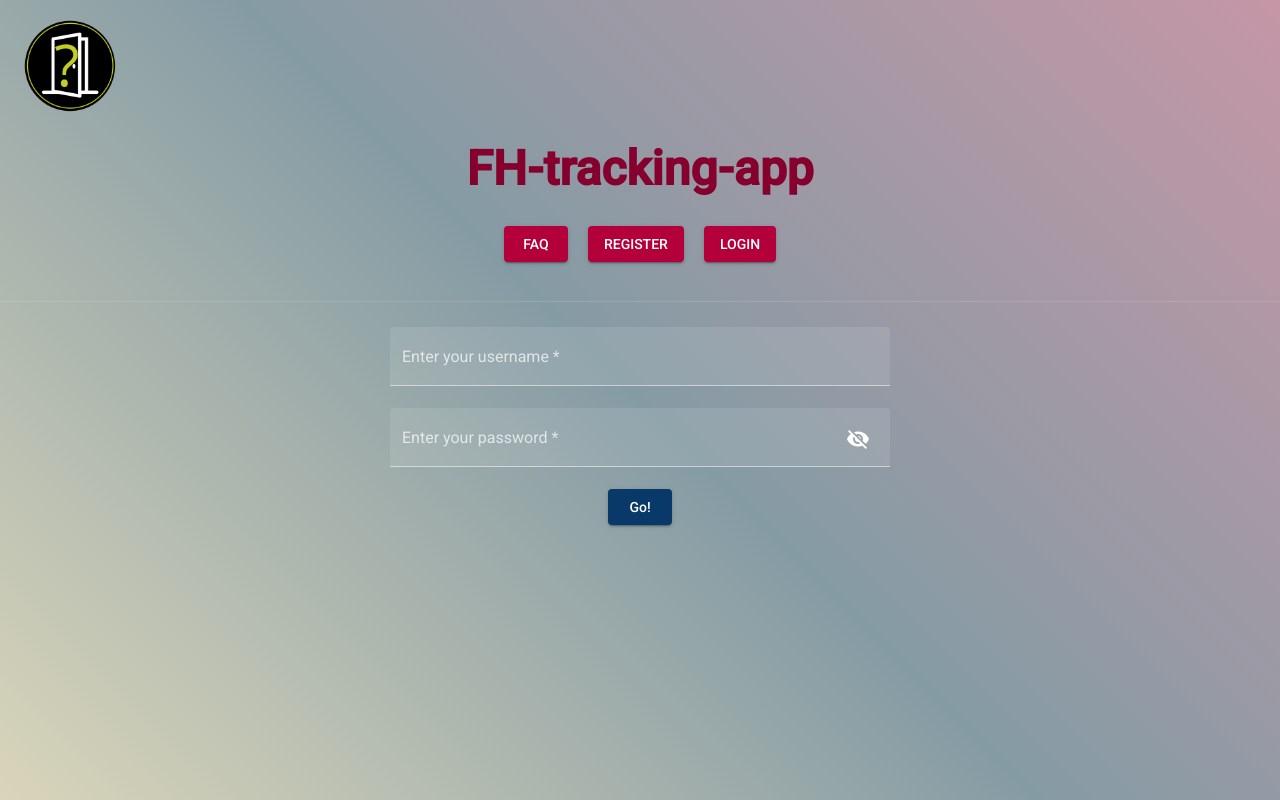
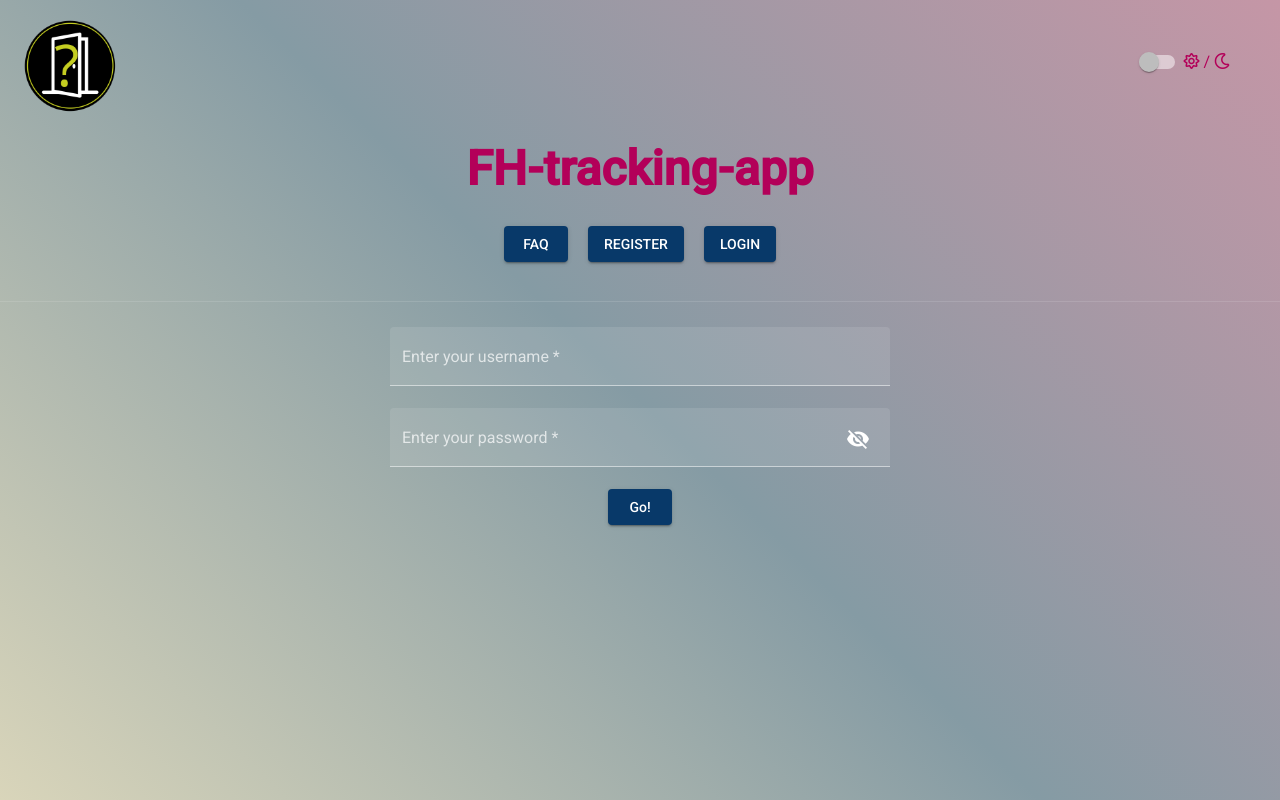
Before and after one commit to yqni13/WEB_FH-tracking-app, an Angular app: page / in a window 1280 px wide. Built offline with nearby package versions, Linux system fonts and the light colour scheme.

Commit message:
added darkmode toggle + design

```diff
--- a/src/app/app.component.css
+++ b/src/app/app.component.css
@@ -6,7 +6,9 @@
 
 #app_navbar a {
     margin: 0px 10px 0px 10px;
-    background: #B3003B;
+    background: var(--githubblue);/*#B3003B*/
+    color: #fff;
+
 }
 
 .row {
@@ -16,9 +18,18 @@
 #app_logo {
     text-align:start;
     padding: 0px 0px;
-    margin-top: 12px;
+    margin-top: 6px;
 
 }
+
+#toggle_theme {
+    display: flex;
+    float: right;
+    margin: 50px;
+    color: var(--buttonback);
+}
+
+
 
 img {
     width: 8.5em;
@@ -27,7 +38,7 @@ img {
 
 h1 {
     font-size: 3em;
-    color: #86002d;
+    color: var(--buttonback);
     font-weight: bold;
     margin: 0px 0px -10px 0px;
 }
--- a/src/app/app.component.html
+++ b/src/app/app.component.html
@@ -1,10 +1,13 @@
-<img src="../assets/logo/logo.png" alt="logo not available">
+<div>
+    <img src="../assets/logo/logo.png" alt="logo not available">
+    <mat-slide-toggle id="toggle_theme" (change)="colorTheme()" ><i class="far fa-sun"></i> / <i class="far fa-moon"></i></mat-slide-toggle>
+</div>
 <div id="app_header">
     <h1>FH-tracking-app</h1>
 </div>
 <mat-toolbar id="app_navbar">
     <a *ngIf="loggedin==true" color="primary" mat-raised-button type="button" routerLink="/overview">OVERVIEW</a>
-    <a *ngIf="loggedin==true" mat-raised-button color="primary" type="button" routerLink="/tracking">TRACKING</a>
+    <a *ngIf="loggedin==true" mat-raised-button color="primary" type="button" routerLink="/tracking">TRACK TIME</a>
     <a mat-raised-button color="primary" type="button" routerLink="/faq">FAQ</a>
     <a *ngIf="loggedin==false" mat-raised-button color="primary" type="button" routerLink="/register">REGISTER</a>
     <a *ngIf="loggedin==false" color="primary" mat-raised-button type="button" routerLink="/login">LOGIN</a>
--- a/src/app/app.component.ts
+++ b/src/app/app.component.ts
@@ -10,6 +10,7 @@ import {LoginService} from './login.service';
 export class AppComponent {
   title = 'fh-tracking-app';
   loggedin: boolean= false;
+  themeCounter = 0;
 
   constructor(private loginService: LoginService) {
     this.loginService.loggedin$.subscribe(x => this.loggedin = x);
@@ -18,4 +19,22 @@ export class AppComponent {
   loggout(){
     this.loginService.logOut();
   }
+  colorTheme() {
+    ++this.themeCounter;
+    if (this.themeCounter%2 == 1) {
+      // change to darkmode
+      document.body.style.background = "var(--darkmode)";
+      document.getElementsByTagName('h1')[0].style.color = "var(--logoyellow)";
+      document.getElementById('toggle_theme')!.style.color = "var(--logoyellow)";
+    } else {
+      // change to lightmode
+      document.body.style.background = "var(--lightmode)";
+      document.getElementsByTagName('h1')[0].style.color = "var(--buttonback)";
+      document.getElementById('toggle_theme')!.style.color = "var(--buttonback)";
+    }
+    console.log(this.themeCounter);
+  }
+
+  ngOnInit() {
+  }
 }
```
